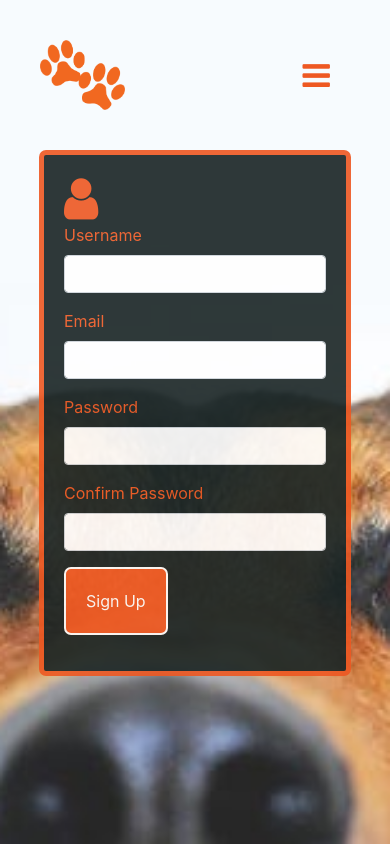
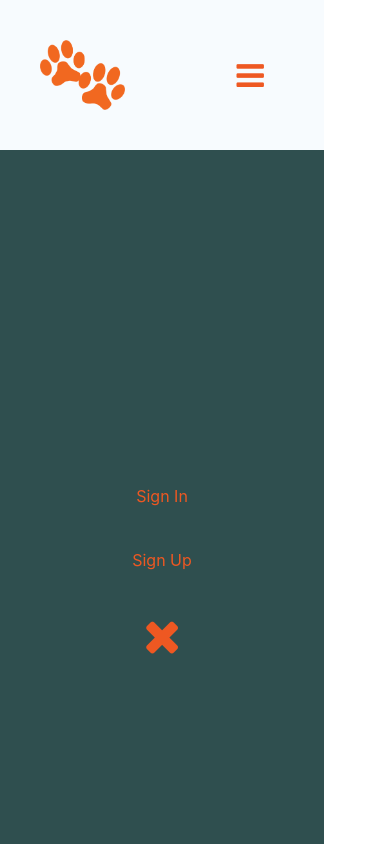
Before and after one commit to jod35/godoggy.github.io, a plain HTML site: page signup.html in a window 390 px wide. Both pictures are taken after a click on the link 316 px from the left and 75 px from the top of the page. Drawn offline with nearby package versions, Linux system fonts and the light colour scheme.

Commit message:
fixed nav bar responsiveness

```diff
--- a/css/style.css
+++ b/css/style.css
@@ -91,11 +91,6 @@ a:hover {
 
 .btn-round {
   border-radius: 7px;
-}
-
-.overlay {
-  width: 100%;
-  background-color: var(--dark);
 }
 
 .services {
@@ -317,4 +312,12 @@ footer {
   .form {
     width: 80%;
   }
+
+  .overlay a {
+    padding: 20px;
+    color: var(--primary-color);
+  }
+  .show-case {
+    width: 100%;
+  }
 }
--- a/index.html
+++ b/index.html
@@ -21,12 +21,13 @@
   <body>
     <header class="show-case">
       <!-- nav bar -->
+
       <div class="show-case-top">
         <a href="index.html"
           ><img src="./img/logo1.png" alt="" srcset="" class="logo"
         /></a>
-        <a href="#" class="icon" onclick="myFunction()">
-          <i class="fa fa-bars fa-2x"></i>
+        <a href="#" class="icon">
+          <i class="fa fa-bars fa-2x menu"></i>
         </a>
         <div class="links" id="links">
           <a href="login.html" class="mybtn btn-round login link">Sign In</a>
@@ -35,11 +36,11 @@
             >Contact Us</a
           >
         </div>
-
-        <div class="overlay">
-          <a href="#" class="mybtn btn-round login link">Sign In</a>
-          <a href="#" class="mybtn btn-round sign-up link">Sign Up</a>
-        </div>
+      </div>
+      <div class="overlay">
+        <a href="login.html" class="btn-round login link">Sign In</a>
+        <a href="signup.html" class="btn-round sign-up link">Sign Up</a>
+        <a href="#"><i class="fa fa-times fa-3x menu-close"></i></a>
       </div>
       <div class="show-case-content">
         <h1>Do want a doggy?</h1>
@@ -53,9 +54,10 @@
           <i class="fa fa-chevron-right" aria-hidden="true"></i
         ></a>
       </div>
-      <div id="overlay"></div>
+
       <!-- The header is finished -->
     </header>
+
     <section class="services">
       <div class="box box-side">
         <div class="box-photo">
@@ -188,7 +190,7 @@
       </div>
     </section>
 
-    <section>
+    <!-- <section>
       <footer>
         <div class="icons">
           <a href="" class="footer-icon"><i class="fa fa-github fa-2x"></i></a>
@@ -199,8 +201,8 @@
         </div>
         <center>Developed by Ssali Jonathan</center>
       </footer>
-    </section>
+    </section> -->
 
-    <script></script>
+    <script src="./js/main.js"></script>
   </body>
 </html>
--- /dev/null
+++ b/js/main.js
@@ -0,0 +1,23 @@
+const menu_button = document.querySelector(".menu");
+const overlay = document.querySelector(".overlay");
+const show_case = document.querySelector("header");
+const body = document.querySelector("body");
+
+const menu_close = document.querySelector(".menu-close");
+
+menu_button.addEventListener("click", () => {
+  console.log("Hello");
+  overlay.style.display = "block";
+  overlay.style.background = "darkslategray";
+  overlay.style.height = "100%";
+  overlay.style.display = "flex";
+  overlay.style.justifyContent = "center";
+  overlay.style.alignItems = "center";
+  overlay.style.flexDirection = "column";
+  body.style.position = "fixed";
+  show_case.style.width = "100%";
+});
+
+menu_close.addEventListener("click", () => {
+  overlay.style.display = "none";
+});
--- a/signup.html
+++ b/signup.html
@@ -25,8 +25,8 @@
         <a href="index.html"
           ><img src="./img/logo1.png" alt="" srcset="" class="logo"
         /></a>
-        <a href="#" class="icon" onclick="myFunction()">
-          <i class="fa fa-bars fa-2x"></i>
+        <a href="#" class="icon">
+          <i class="fa fa-bars fa-2x menu"></i>
         </a>
         <div class="links" id="links">
           <a href="login.html" class="mybtn btn-round login link">Sign In</a>
@@ -35,10 +35,12 @@
             >Contact Us</a
           >
         </div>
-        <div class="overlay">
-          <a href="#" class="btn btn-round login link">Sign In</a>
-          <a href="#" class="btn btn-round sign-up link">Sign Up</a>
-        </div>
+      </div>
+      <div class="overlay">
+        <a href="login.html" class="btn-round login link">Sign In</a>
+        <a href="signup.html" class="btn-round sign-up link">Sign Up</a>
+        <a href="#"><i class="fa fa-times fa-3x menu-close"></i></a>
+      </div>
       </div>
       <div class="form">
         <form action="">
@@ -89,5 +91,6 @@
         </form>
       </div>
     </header>
+    <script src="./js/main.js"></script>
   </body>
 </html>
```
Also changed, not shown: login.html (+9 -7 lines).
